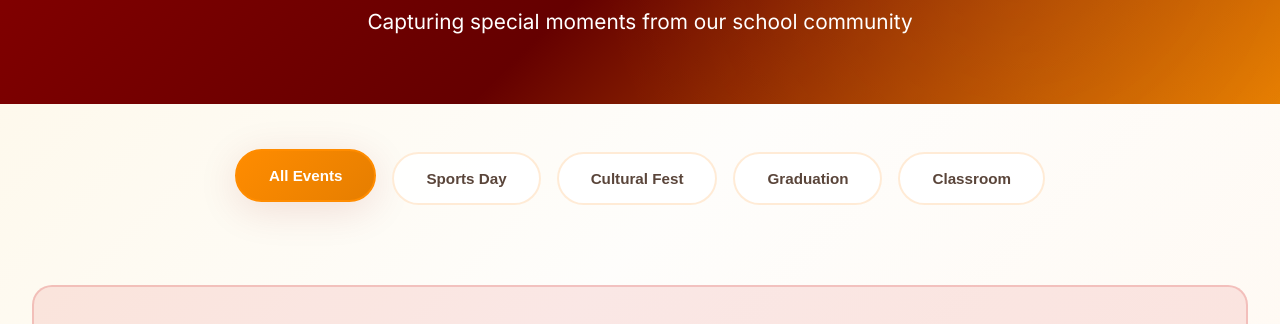
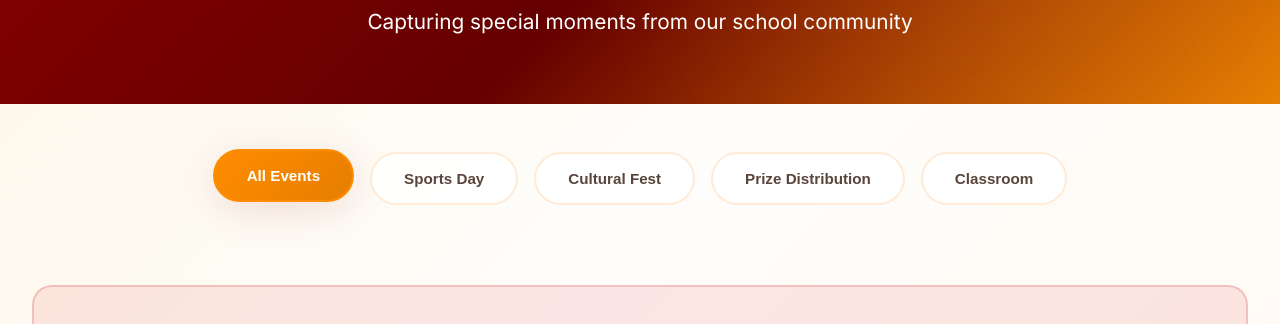
Before and after one commit to HARMANN28/School_Website, a website: page gallery.html in a window 1280 px wide. Shown: the part 235-559 px from the top of the page. Drawn offline with nearby package versions, Linux system fonts and the light colour scheme; no server answers.

Commit message:
Update gallery.html

```diff
--- a/gallery.html
+++ b/gallery.html
@@ -673,7 +673,7 @@
             <button class="filter-btn active" data-filter="all">All Events</button>
             <button class="filter-btn" data-filter="sports">Sports Day</button>
             <button class="filter-btn" data-filter="cultural">Cultural Fest</button>
-            <button class="filter-btn" data-filter="graduation">Graduation</button>
+            <button class="filter-btn" data-filter="graduation">Prize Distribution</button>
             <button class="filter-btn" data-filter="classroom">Classroom</button>
         </div>
 
```
